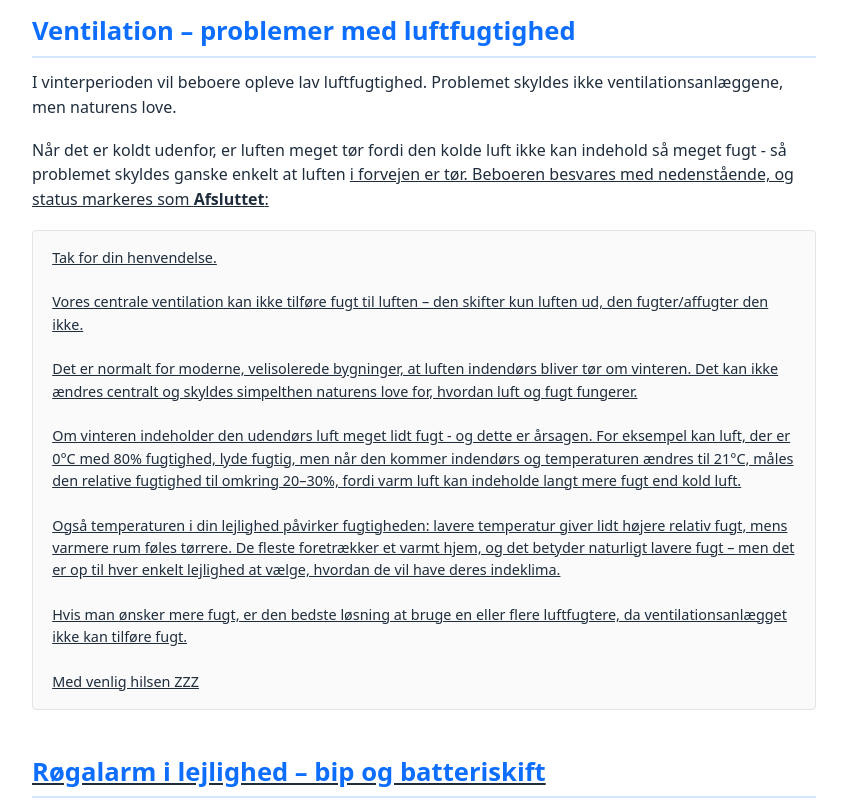
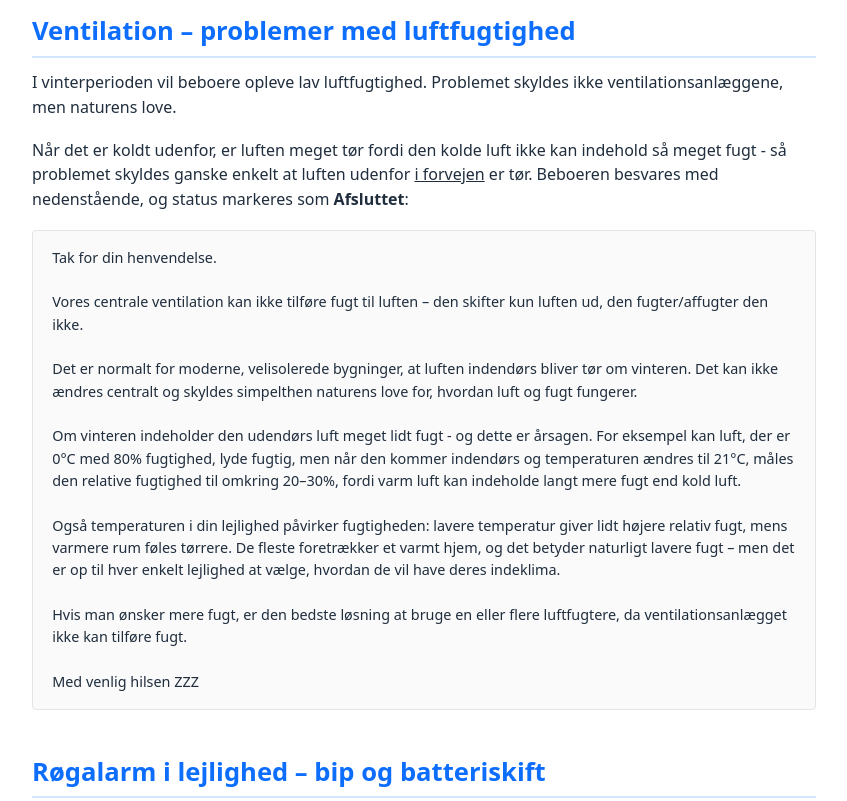
Before and after one commit to JeppeLeth/probo-svar, a plain HTML site: page index.html in a window 1280 px wide. Shown: the part 7000-7801 px from the top of the page, without its empty margins (416-1263 px from the left). Drawn offline with Linux system fonts and the light colour scheme.

Commit message:
Update index.html

```diff
--- a/index.html
+++ b/index.html
@@ -343,7 +343,7 @@
 
     <h2>Ventilation – problemer med luftfugtighed</h2>
     <p>I vinterperioden vil beboere opleve lav luftfugtighed. Problemet skyldes ikke ventilationsanlæggene, men naturens love.</p>
-    <p>Når det er koldt udenfor, er luften meget tør fordi den kolde luft ikke kan indehold så meget fugt - så problemet skyldes ganske enkelt at luften <u><udenfor/u> i forvejen er tør. Beboeren besvares med nedenstående, og status markeres som <strong>Afsluttet</strong>:</p>
+    <p>Når det er koldt udenfor, er luften meget tør fordi den kolde luft ikke kan indehold så meget fugt - så problemet skyldes ganske enkelt at luften udenfor <u>i forvejen</u> er tør. Beboeren besvares med nedenstående, og status markeres som <strong>Afsluttet</strong>:</p>
     <blockquote class="bq-da">
       Tak for din henvendelse.<br><br>
       Vores centrale ventilation kan ikke tilføre fugt til luften – den skifter kun luften ud, den fugter/affugter den ikke.<br><br>
```
